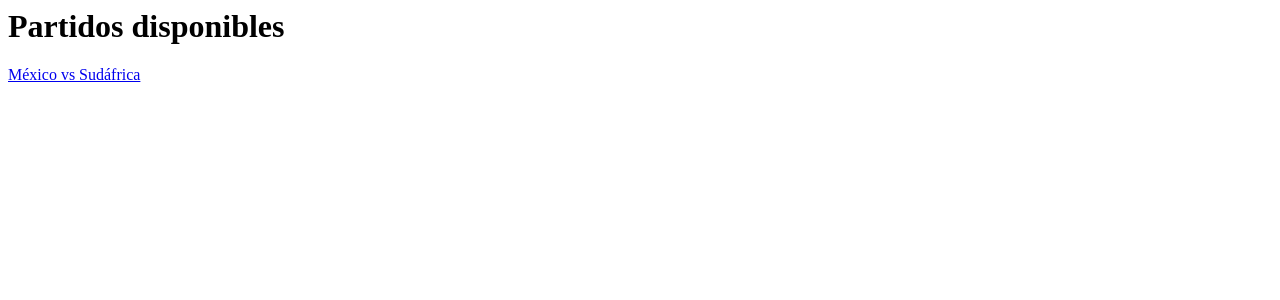
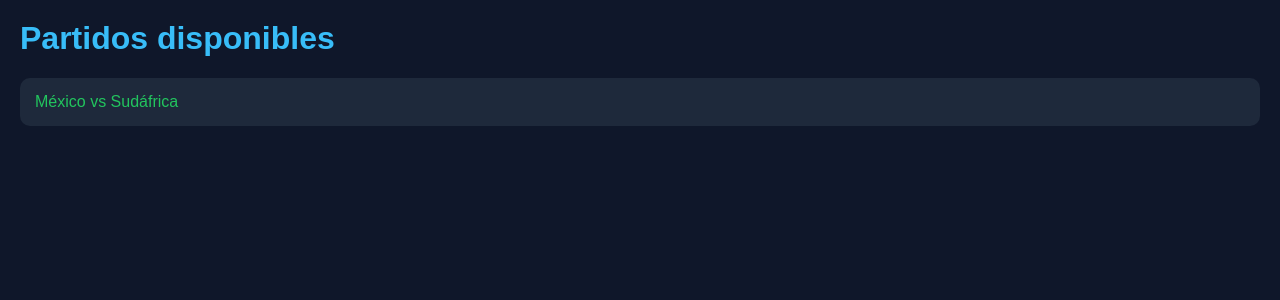
Before and after one commit to Luiseoma/pagina_stats, a Flask app: page / in a window 1280 px wide. Shown: the top 300 px of the page. Run offline with Flask 3, Linux system fonts and the light colour scheme.

Commit message:
agregado probabilidaes

```diff
--- a/app.py
+++ b/app.py
@@ -2,17 +2,15 @@ from flask import Flask, render_template
 
 app = Flask(__name__)
 
+def calcular_fuerza(form):
+    return sum(form) / len(form)
+
 matches = {
     1: {
-        'team1': 'México',
-        'team2': 'Sudáfrica',
-        'probabilities': {
-            'team1': 55,
-            'draw': 25,
-            'team2': 20,
-        },
-        'link': 'https://example.com/bet'
-
+        "team1": "México",
+        "team2": "Sudáfrica",
+        "form_team1": [1, 0, 1, 1, 1],
+        "form_team2": [0, 1, 0, 0, 1]
     }
 }
 
@@ -20,10 +18,23 @@ matches = {
 def home ():
     return render_template('home.html',matches=matches)
 
-@app.route('/match/<int:id>)')
-def match (id):
-    match = matches.get (id)
-    return render_template('match.html',match=match)
+@app.route("/match/<int:id>")
+def match(id):
+    match = matches[id]
 
-if __name__ == "__main__":
-    app.run(debug=True)
+    f1 = calcular_fuerza(match["form_team1"])
+    f2 = calcular_fuerza(match["form_team2"])
+
+    total = f1 + f2
+
+    prob_team1 = round((f1 / total) * 100, 1)
+    prob_team2 = round((f2 / total) * 100, 1)
+    prob_draw = round(100 - (prob_team1 + prob_team2), 1)
+
+    return render_template(
+        "match.html",
+        match=match,
+        prob_team1=prob_team1,
+        prob_team2=prob_team2,
+        prob_draw=prob_draw
+    )
--- a/static/styles.css
+++ b/static/styles.css
@@ -0,0 +1,23 @@
+body {
+    font-family: Arial, Helvetica, sans-serif;
+    background: #0f172a;
+    color: white;
+    margin: 0;
+    padding: 20px;
+}
+
+h1 {
+    color: #38bdf8;
+}
+
+a {
+    color: #22c55e;
+    text-decoration: none;
+}
+
+.card {
+    background: #1e293b;
+    padding: 15px;
+    margin: 10px 0;
+    border-radius: 10px;
+}
--- a/templates/home.html
+++ b/templates/home.html
@@ -1,9 +1,11 @@
+<link rel="stylesheet" href="{{ url_for('static', filename='styles.css') }}">
+
 <h1>Partidos disponibles</h1>
 
 {% for id, match in matches.items() %}
-    <p>
+    <div class="card">
         <a href="/match/{{ id }}">
             {{ match.team1 }} vs {{ match.team2 }}
         </a>
-    </p>
+    </div>
 {% endfor %}
```
Also changed, not shown: templates/match.html (+9 -7 lines).
